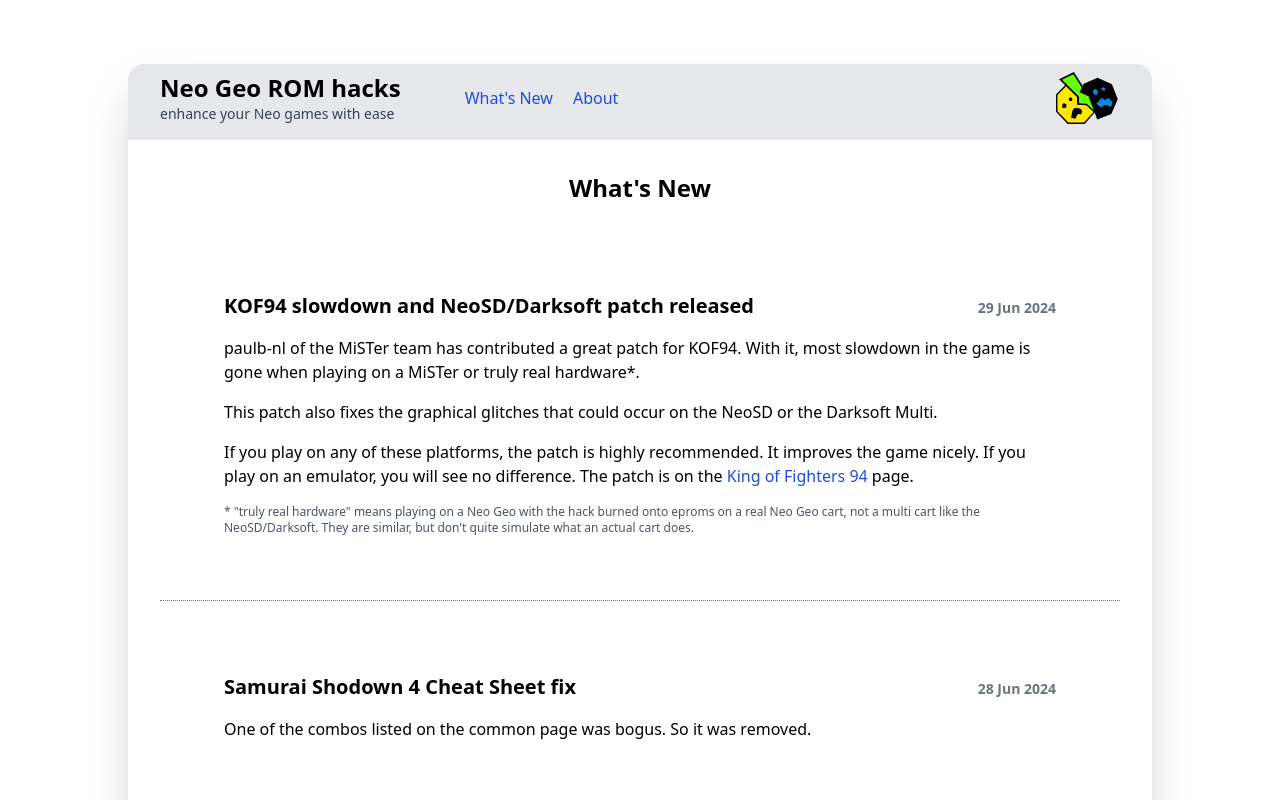
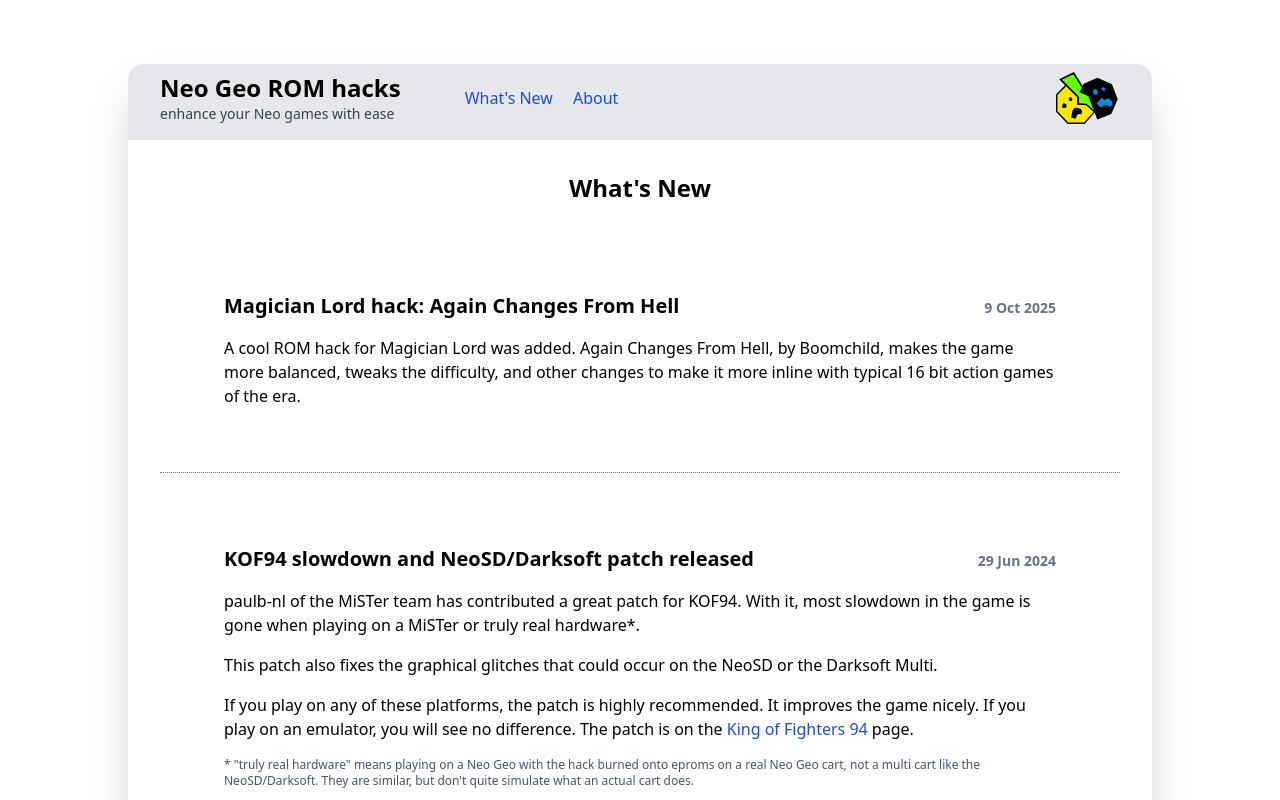
Before and after one commit to city41/neorh, a Next.js app: page /whats-new in a window 1280 px wide. Shown: the top 800 px of the page. Built offline with nearby package versions, Linux system fonts and the light colour scheme.

Commit message:
WhatsNew: maglord

```diff
--- a/src/components/WhatsNewPage/WhatsNewPage.tsx
+++ b/src/components/WhatsNewPage/WhatsNewPage.tsx
@@ -65,6 +65,17 @@ function WhatsNewPage() {
     <div className="mt-8 mb-16 flex flex-col gap-y-2">
       <h1 className="font-bold text-2xl mb-4 text-center">What&apos;s New</h1>
       <NewEntry
+        title="Magician Lord hack: Again Changes From Hell"
+        date="2025-10-09"
+      >
+        <p>
+          A cool ROM hack for Magician Lord was added. Again Changes From Hell,
+          by Boomchild, makes the game more balanced, tweaks the difficulty, and
+          other changes to make it more inline with typical 16 bit action games
+          of the era.
+        </p>
+      </NewEntry>
+      <NewEntry
         title="KOF94 slowdown and NeoSD/Darksoft patch released"
         date="2024-06-29"
       >
```
